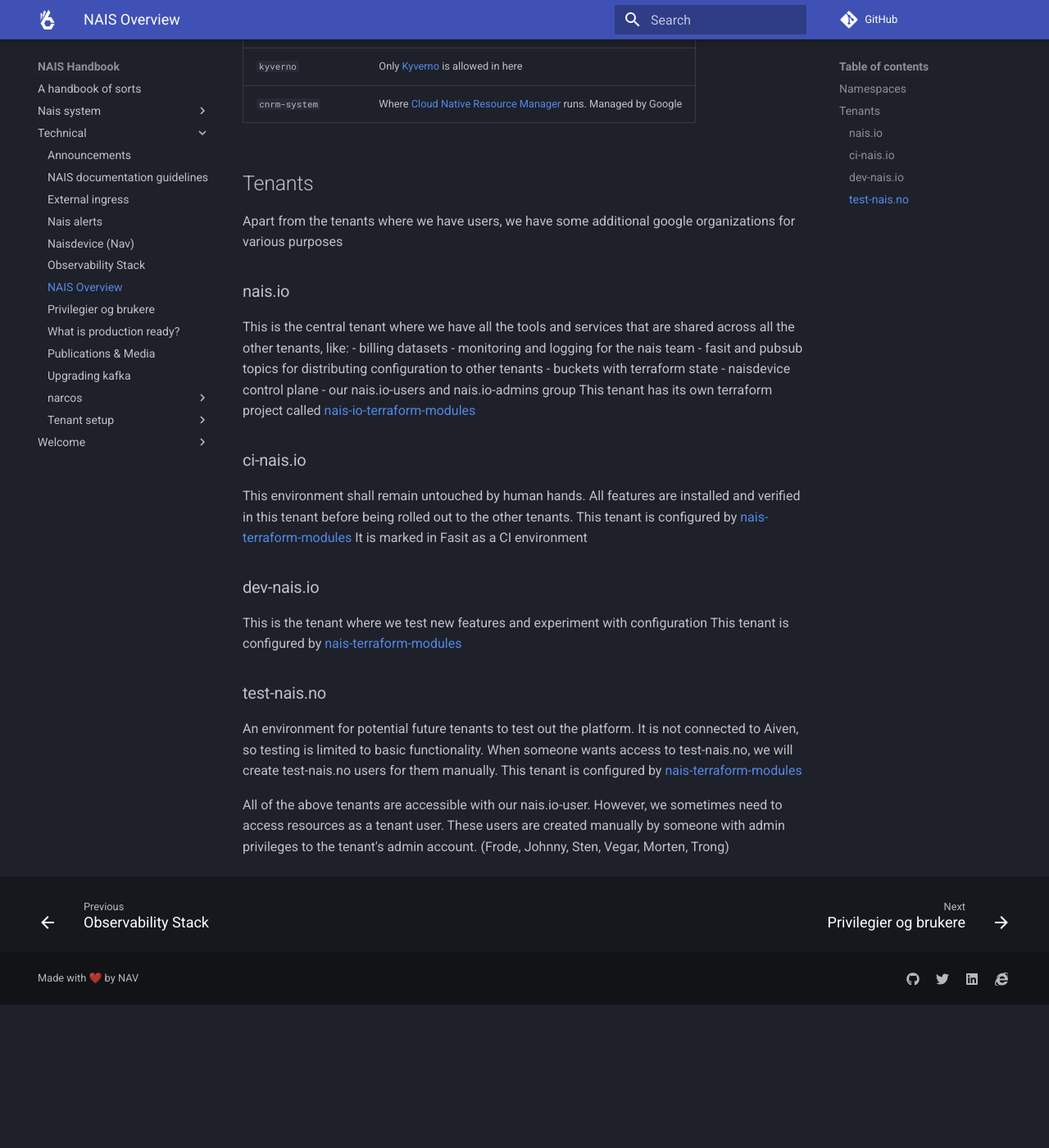
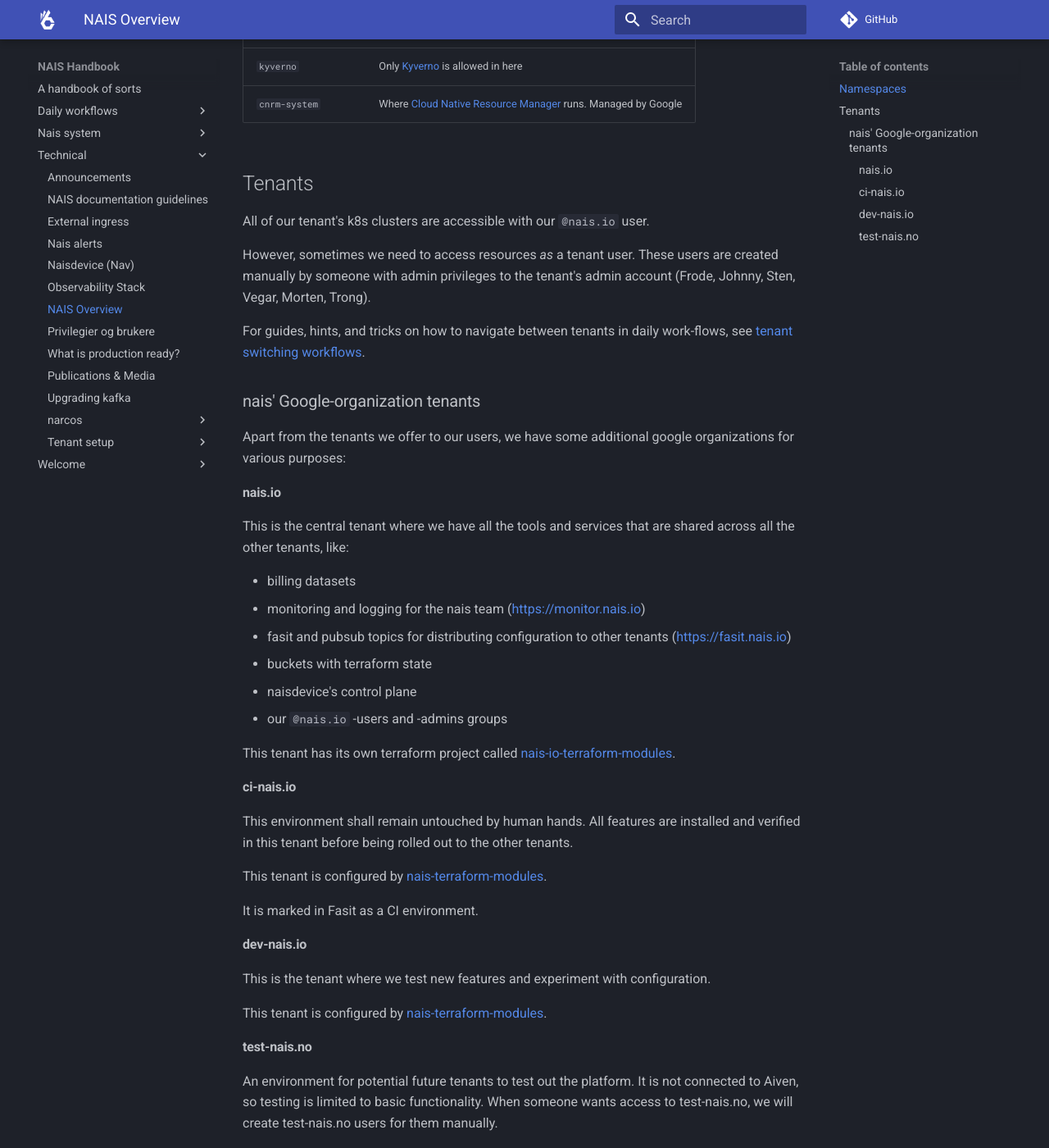
Before and after one commit to nais/handbook, an MkDocs documentation site: the page built from docs/technical/overview.md, in a window 1280 px wide and 1400 px high, scrolled down 487 px. Shown: the whole window at 82% size. Built offline with MkDocs 1.6.1 and Material for MkDocs 9.7.7, drawn with Linux system fonts in a browser that asks for light colours; comment, search, counter and statistics services are not loaded; before the commit the page ends 1712 px from its top, so only the background shows below that; some of the changed text lies outside the part shown.

Commit message:
Add a place to document typical workflows

```diff
--- a/docs/technical/overview.md
+++ b/docs/technical/overview.md
@@ -1,10 +1,9 @@
 # NAIS Overview
-
 This document is a high-level overview of the NAIS platform
 
 ## Namespaces
-
-Over the years we have a number of namespaces that we use for different purposes. The ones to know about are:
+Over the years we have a number of k8s namespaces that we use for different purposes.
+The ones to know about are:
 
 | Name | Description |
 | ---- | ----------- |
@@ -15,32 +14,44 @@
 | `cnrm-system` | Where [Cloud Native Resource Manager](https://cloud.google.com/config-connector/docs/overview) runs. Managed by Google |
 
 ## Tenants
-Apart from the tenants where we have users, we have some additional google organizations for various purposes
+All of our tenant's k8s clusters are accessible with our `@nais.io` user.
 
-### nais.io
+However, sometimes we need to access resources _as_ a tenant user.
+These users are created manually by someone with admin privileges to the tenant's admin account (Frode, Johnny, Sten, Vegar, Morten, Trong).
+
+For guides, hints, and tricks on how to navigate between tenants in daily work-flows, see [tenant switching workflows](/docs/daily-workflows/tenant-switching-workflows.md).
+
+### nais' Google-organization tenants
+Apart from the tenants we offer to our users, we have some additional google organizations for various purposes:
+
+#### nais.io
 This is the central tenant where we have all the tools and services that are shared across all the other tenants, like:
+
 - billing datasets
-- monitoring and logging for the nais team
-- fasit and pubsub topics for distributing configuration to other tenants
+- monitoring and logging for the nais team ([https://monitor.nais.io](https://monitor.nais.io))
+- fasit and pubsub topics for distributing configuration to other tenants ([https://fasit.nais.io](https://fasit.nais.io))
 - buckets with terraform state
-- naisdevice control plane
-- our nais.io-users and nais.io-admins group
-This tenant has its own terraform project called [nais-io-terraform-modules](https://github.com/nais/nais-io-terraform-modules)
+- naisdevice's control plane
+- our `@nais.io` -users and -admins groups
 
-### ci-nais.io
-This environment shall remain untouched by human hands. All features are installed and verified in this tenant before being rolled out to the other tenants.
-This tenant is configured by [nais-terraform-modules](https://github.com/nais/nais-terraform-modules)
-It is marked in Fasit as a CI environment
+This tenant has its own terraform project called [nais-io-terraform-modules](https://github.com/nais/nais-io-terraform-modules).
 
-### dev-nais.io
-This is the tenant where we test new features and experiment with configuration
-This tenant is configured by [nais-terraform-modules](https://github.com/nais/nais-terraform-modules)
+#### ci-nais.io
+This environment shall remain untouched by human hands.
+All features are installed and verified in this tenant before being rolled out to the other tenants.
 
-### test-nais.no
+This tenant is configured by [nais-terraform-modules](https://github.com/nais/nais-terraform-modules).
+
+It is marked in Fasit as a CI environment.
+
+#### dev-nais.io
+This is the tenant where we test new features and experiment with configuration.
+
+This tenant is configured by [nais-terraform-modules](https://github.com/nais/nais-terraform-modules).
+
+#### test-nais.no
 An environment for potential future tenants to test out the platform.
 It is not connected to Aiven, so testing is limited to basic functionality.
 When someone wants access to test-nais.no, we will create test-nais.no users for them manually.
+
 This tenant is configured by [nais-terraform-modules](https://github.com/nais/nais-terraform-modules)
-
-All of the above tenants are accessible with our nais.io-user.
-However, we sometimes need to access resources as a tenant user. These users are created manually by someone with admin privileges to the tenant's admin account. (Frode, Johnny, Sten, Vegar, Morten, Trong)
```
Also changed, not shown: docs/daily-workflows/tenant-switching-workflows.md (added, +32 -0 lines), docs/technical/privileges.md (+2 -0 lines).
